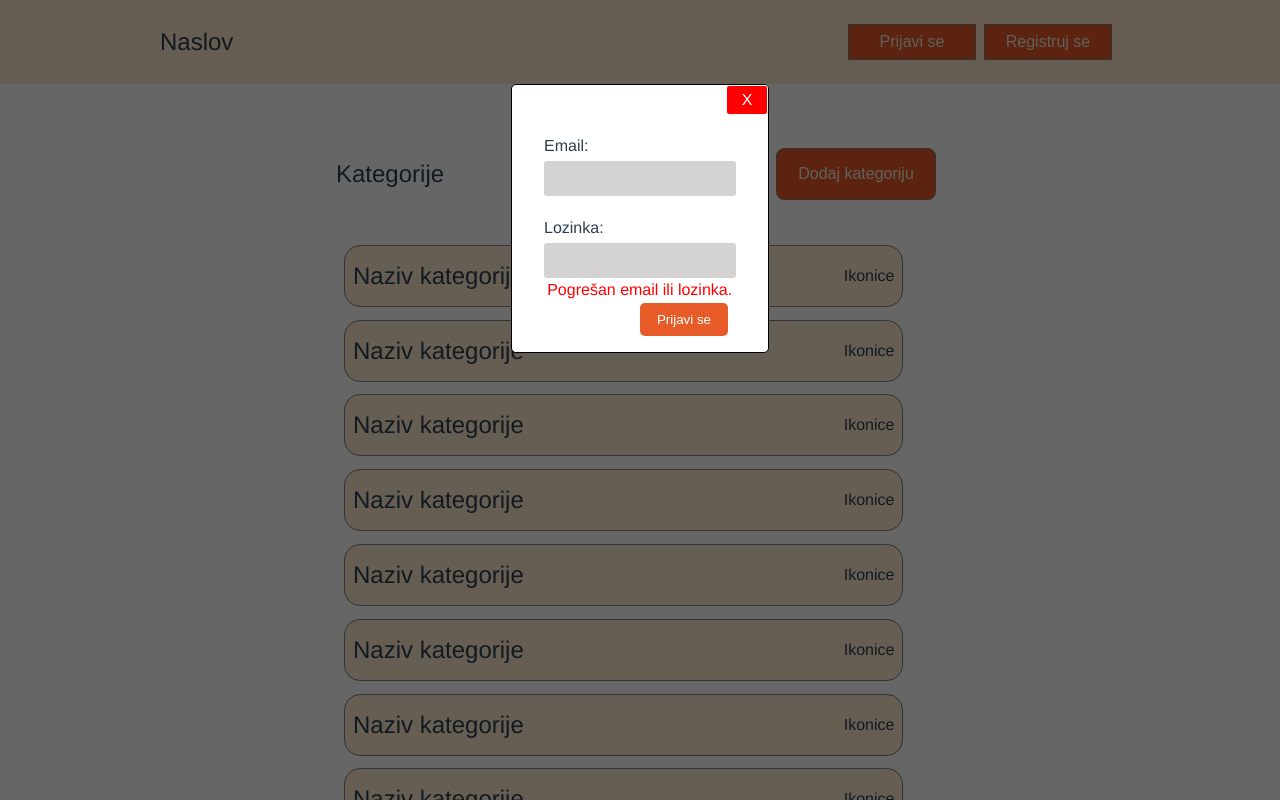
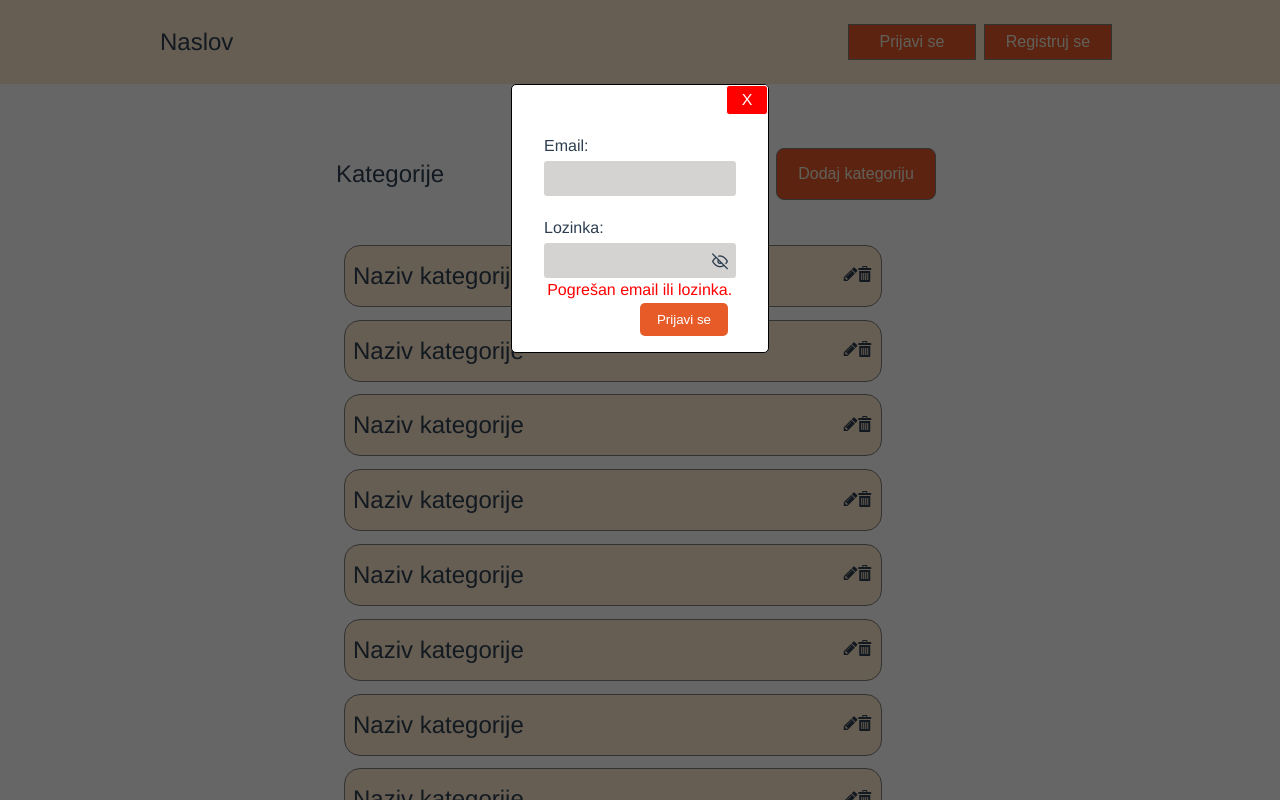
Before and after one commit to draganamit/diplomski-frontend, a Vue app in the folder diplomski-frontend/: page /category in a window 1280 px wide. Both pictures are taken after a click on the button "Prijavi se". Built offline with nearby package versions, Linux system fonts and the light colour scheme.

Commit message:
add icons, show password

```diff
--- a/diplomski-frontend/src/components/CategoryBase.vue
+++ b/diplomski-frontend/src/components/CategoryBase.vue
@@ -1,7 +1,10 @@
 <template>
   <div class="category-base">
     <div class="name-category">Naziv kategorije</div>
-    <div class="buttons">Ikonice</div>
+    <div class="buttons">
+      <i class="icon-pencil"></i>
+      <i class="icon-bin"></i>
+    </div>
   </div>
 </template>
 
--- a/diplomski-frontend/src/components/Filters/LocationContainer.vue
+++ b/diplomski-frontend/src/components/Filters/LocationContainer.vue
@@ -1,62 +1,52 @@
 <template>
-  <div name="lokacija" class="container" >
-   <div class="header">
-        Lokacija
-      </div>
-      <div class="content ">
-        <input class="location" type="text">
-      </div>
-       <div class="search">
-        <button type="button">Search</button>
-      </div>
+  <div name="lokacija" class="container">
+    <div class="header">Lokacija</div>
+    <div class="content">
+      <input class="location" type="text" />
     </div>
+    <div class="search">
+      <button type="button">Pretraži</button>
+    </div>
+  </div>
 </template>
 
 <script>
-export default {
-
-}
+export default {};
 </script>
 
 <style scoped>
-.container
-{
-  display:flex;
+.container {
+  display: flex;
   flex-direction: column;
   border: 1px solid gray;
   margin: 0.5rem 0;
 }
-.header
-{
+.header {
   background-color: rgb(230, 91, 40);
-  color:white;
-  padding:0.5rem;
+  color: white;
+  padding: 0.5rem;
 }
-.content
-{
+.content {
   display: flex;
   padding: 0.5rem;
   flex-wrap: wrap;
   margin-top: 0.5rem;
 }
-.location
-{
-  width:100%
+.location {
+  width: 100%;
 }
-.search
-{
-  margin: auto 0.5rem 0.5rem auto
+.search {
+  margin: auto 0.5rem 0.5rem auto;
 }
-.search > button
-{
+.search > button {
   padding: 0.5rem 1rem;
   background-color: rgb(230, 91, 40);
-  color:white;
+  color: white;
   outline: none;
   border: 1px solid transparent;
   border-radius: 5px;
 }
-input{
+input {
   padding: 0.5rem 1rem;
   outline: none;
 }
--- a/diplomski-frontend/src/components/Filters/PriceContainer.vue
+++ b/diplomski-frontend/src/components/Filters/PriceContainer.vue
@@ -1,80 +1,69 @@
 <template>
   <div name="cijene" class="container">
-      <div class="header">
-        Cijena
+    <div class="header">Cijena</div>
+    <div class="content justify-between">
+      <div class="price">
+        Od
+        <input type="text" placeholder="od" />
       </div>
-      <div class="content justify-between">
-        <div class="price">Od
-        <input type="text" placeholder="od">
-        </div>
-        <div class="price"  >Do
-        <input type="text"  placeholder="od">
-        </div>
-      </div>
-         <div class="search">
-        <button type="button">Search</button>
+      <div class="price">
+        Do
+        <input type="text" placeholder="od" />
       </div>
     </div>
+    <div class="search">
+      <button type="button">Pretraži</button>
+    </div>
+  </div>
 </template>
 
 <script>
-export default {
-
-}
+export default {};
 </script>
 
 <style scoped>
-.container
-{
-  display:flex;
+.container {
+  display: flex;
   flex-direction: column;
   border: 1px solid gray;
   margin: 0.5rem 0;
 }
-.header
-{
+.header {
   background-color: rgb(230, 91, 40);
-  color:white;
-  padding:0.5rem;
+  color: white;
+  padding: 0.5rem;
 }
-.content
-{
+.content {
   display: flex;
   padding: 0.5rem;
   flex-wrap: wrap;
   margin-top: 0.5rem;
 }
-.justify-between
-{
+.justify-between {
   justify-content: space-between;
 }
-.price
-{
+.price {
   display: flex;
   align-items: center;
 }
-.price:not(:first-child)
-{
+.price:not(:first-child) {
   margin-left: 0.5rem;
 }
-.price > input
-{
-    width: 10rem;
+.price > input {
+  width: 10rem;
 }
-.search
-{
-  margin: auto 0.5rem 0.5rem auto
+.search {
+  margin: auto 0.5rem 0.5rem auto;
 }
-.search > button
-{
+.search > button {
   padding: 0.5rem 1rem;
   background-color: rgb(230, 91, 40);
-  color:white;
+  color: white;
   outline: none;
   border: 1px solid transparent;
   border-radius: 5px;
 }
-input{
+input {
   padding: 0.5rem 1rem;
   outline: none;
 }
--- a/diplomski-frontend/src/components/Header/TitleContainer.vue
+++ b/diplomski-frontend/src/components/Header/TitleContainer.vue
@@ -27,7 +27,16 @@
           <label>Lozinka:</label>
         </div>
         <div class="input">
-          <input type="password" v-model="model.password" />
+          <input
+            style="padding-right: 2rem"
+            :type="showPassword ? 'text' : 'password'"
+            v-model="model.password"
+          />
+          <i
+            class="eye-off"
+            @click="showPassword = !showPassword"
+            :class="showPassword ? 'icon-eye' : 'icon-eye-off'"
+          ></i>
         </div>
         <div v-if="errorLogin" class="error">Pogrešan email ili lozinka.</div>
         <div class="btnPrijaviSe">
@@ -110,6 +119,7 @@ export default {
       errorLogin: true,
       errorRegister: true,
       prijaviSe: false,
+      showPassword: false,
     };
   },
   methods: {
@@ -210,6 +220,7 @@ export default {
 }
 .input {
   text-align: left;
+  position: relative;
 }
 input {
   width: 100%;
@@ -256,4 +267,12 @@ input {
   color: red;
   background: transparent;
 }
+.eye-off {
+  position: absolute;
+  right: 0.5rem;
+  top: 0;
+  bottom: 0;
+  display: flex;
+  align-items: center;
+}
 </style>
--- a/diplomski-frontend/src/components/Header/UserName.vue
+++ b/diplomski-frontend/src/components/Header/UserName.vue
@@ -2,6 +2,7 @@
   <div class="containerUsername">
     <div class="dropdown">
       <div class="namesurname">
+        <i class="icon-user"></i>
         <div>Name Surname</div>
       </div>
       <div class="dropdown-content">
@@ -11,7 +12,9 @@
         <a href="#">Odjavi se</a>
       </div>
     </div>
-    <div class="iconNotification">Icon</div>
+    <div class="iconNotification">
+      <i class="icon-notification"></i>
+    </div>
   </div>
 </template>
 
@@ -34,6 +37,8 @@ export default {};
   font-size: 1rem;
   width: 8rem;
   cursor: pointer;
+  display: flex;
+  justify-content: space-between;
 }
 .namesurname > div:hover {
   text-decoration: underline;
--- a/diplomski-frontend/src/views/UserView.vue
+++ b/diplomski-frontend/src/views/UserView.vue
@@ -17,7 +17,10 @@
           </td>
           <td>Admin</td>
           <td>Admin Admin</td>
-          <td style="text-align: right">Izmjeni Obrisi</td>
+          <td style="text-align: right">
+            <i class="icon-pencil"></i>
+            <i class="icon-bin"></i>
+          </td>
         </tr>
       </table>
     </div>
```
